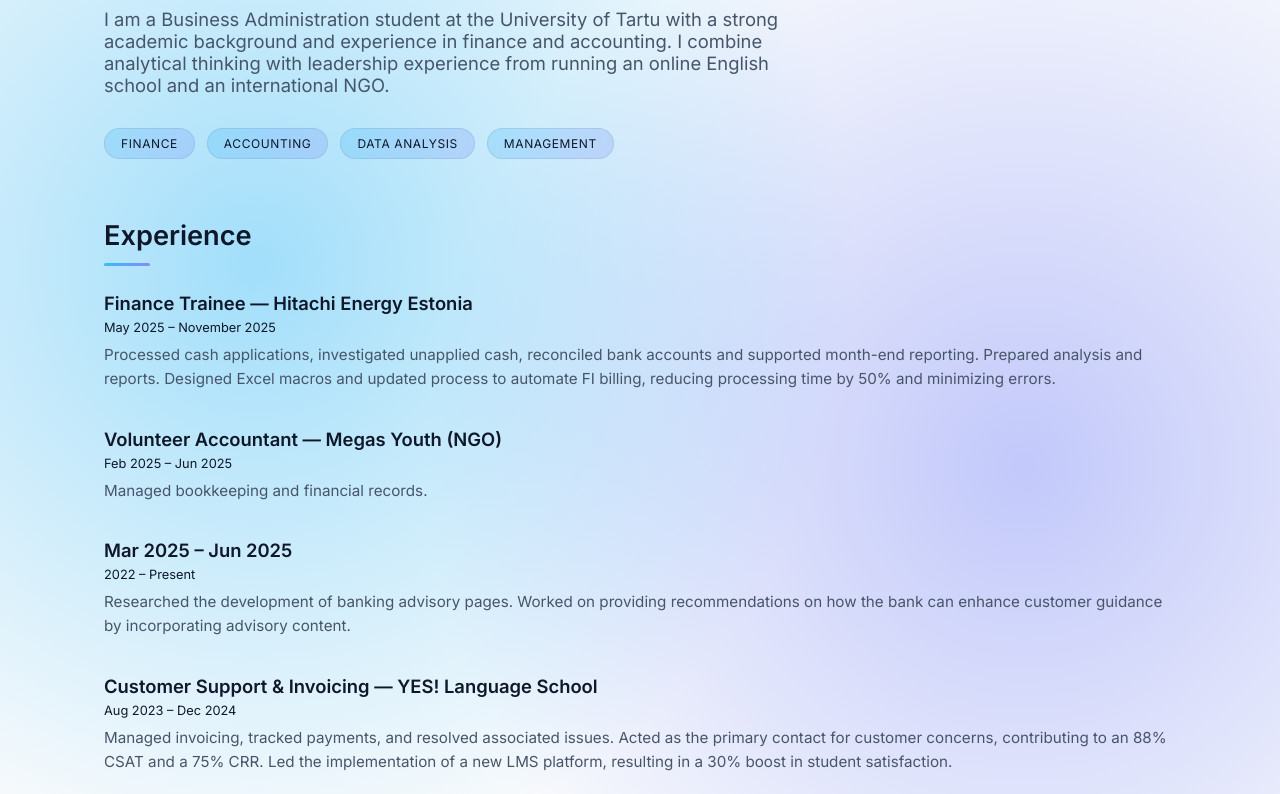
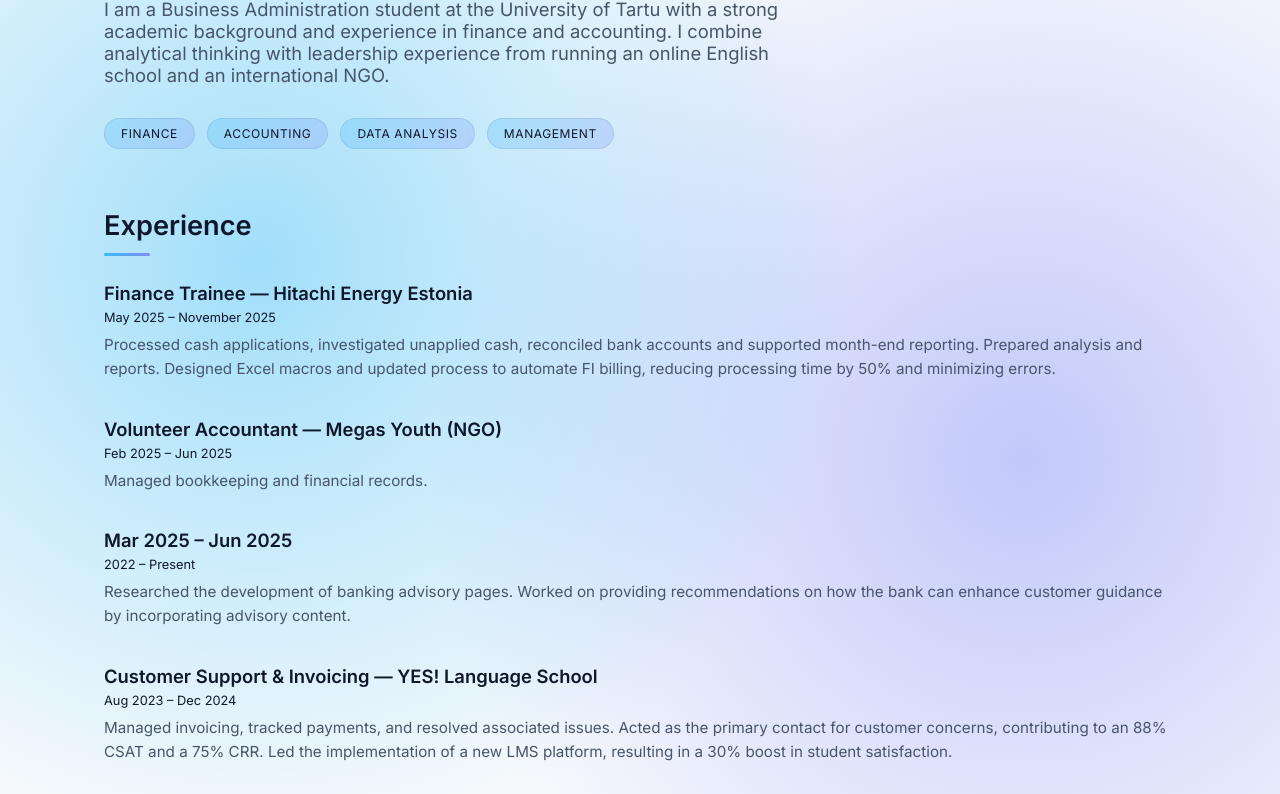
Before and after one commit to artembelkov/artembelkov.github.io, a plain HTML site: page index.html in a window 1280 px wide. Shown: the part 136-930 px from the top of the page. Drawn offline with Linux system fonts and the light colour scheme.

Commit message:
Reduce padding in container from 50px to 40px

```diff
--- a/index.html
+++ b/index.html
@@ -46,7 +46,7 @@
     .container {
       max-width: 1120px;
       margin: auto;
-      padding: 50px 24px;
+      padding: 40px 24px;
     }
 
     /* HERO */
```
